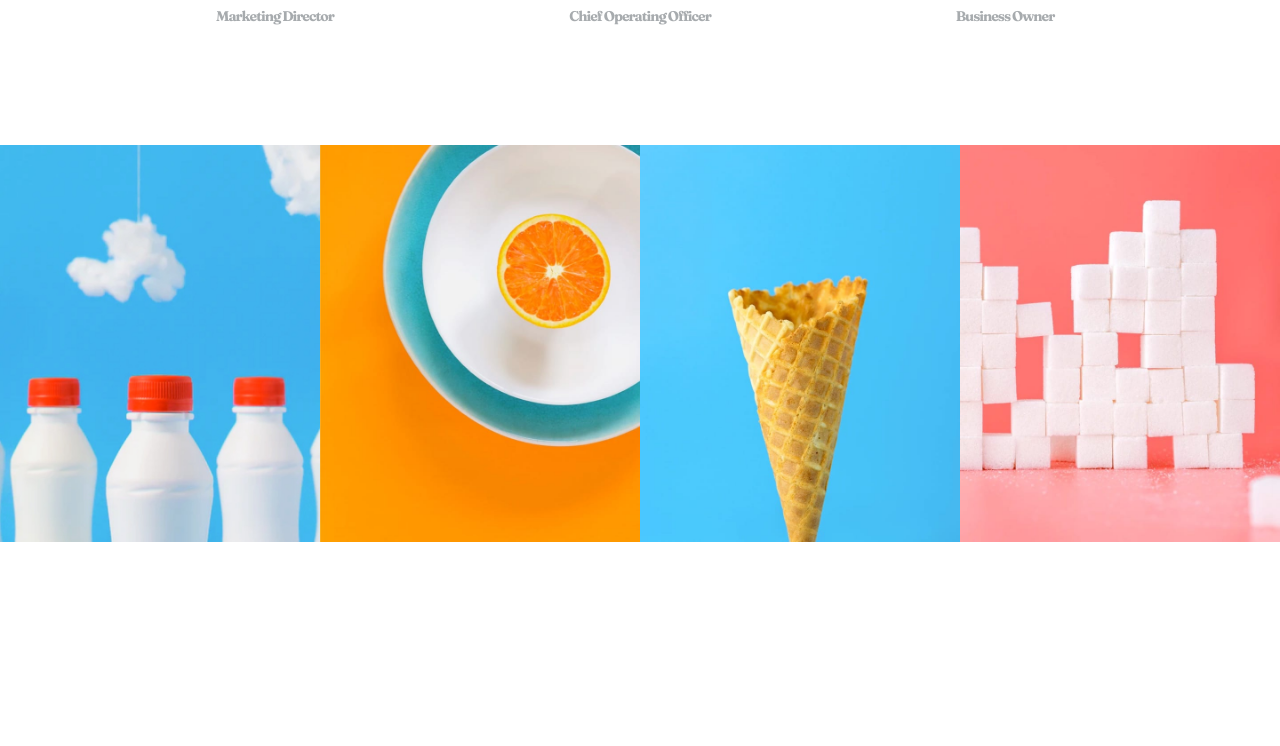
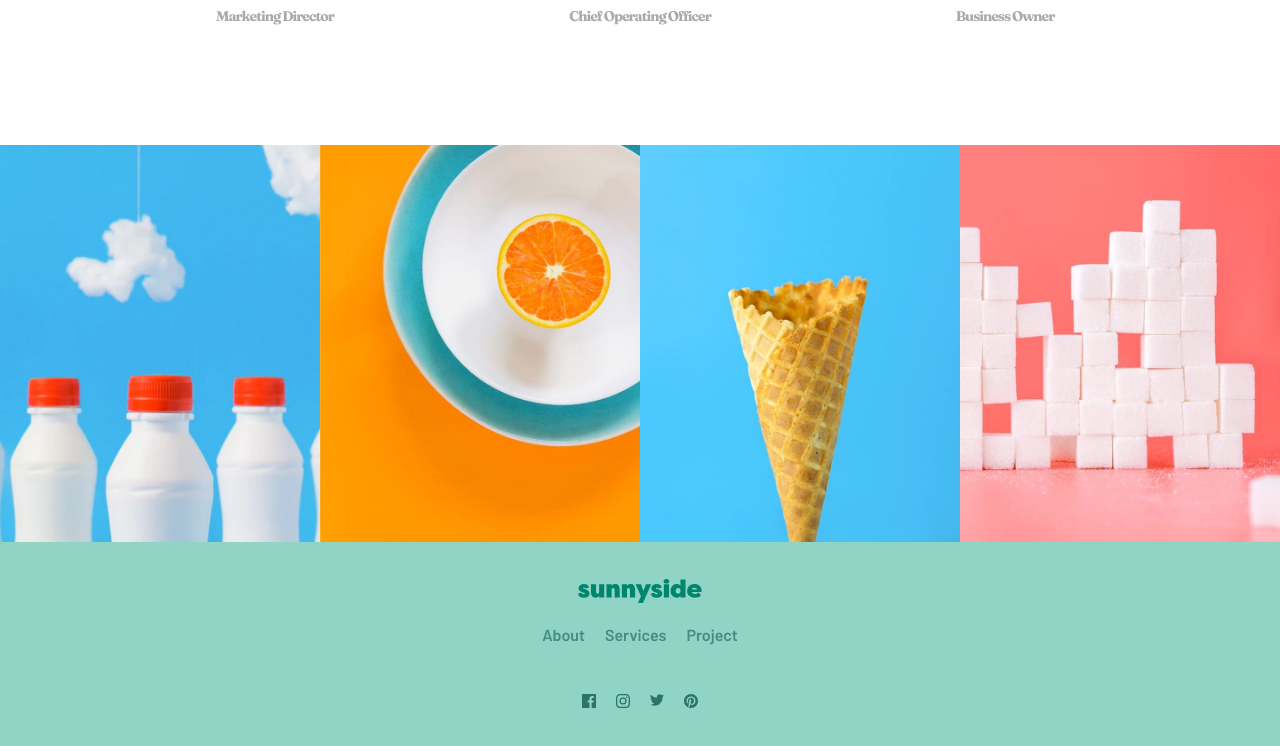
Before and after one commit to Hadirizaldi/documentation_dicoding_learning, a website: page dasarPemrogramanWeb/tugas-akhir/index.html in a window 1280 px wide. Shown: the part 3041-3787 px from the top of the page. Before the commit the page ends 3585 px from the top, so only its background shows below. Drawn offline with Linux system fonts and the light colour scheme.

Commit message:
dasarpemrogramanweb tugas-akhir footer selesai

```diff
--- a/dasarPemrogramanWeb/tugas-akhir/assets/sass/page/_home.scss
+++ b/dasarPemrogramanWeb/tugas-akhir/assets/sass/page/_home.scss
@@ -3,3 +3,4 @@
 @import "../layout/services";
 @import "../layout/testimonial";
 @import "../layout/project";
+@import "../layout/footer";
--- a/dasarPemrogramanWeb/tugas-akhir/index.html
+++ b/dasarPemrogramanWeb/tugas-akhir/index.html
@@ -10,7 +10,7 @@
       rel="icon"
       type="image/png"
       sizes="32x32"
-      href="./images/favicon-32x32.png"
+      href="assets/images/favicon-32x32.png"
     />
     <link
       rel="icon"
@@ -223,6 +223,47 @@
       </section>
     </main>
     <!-- ====== Footer ======= -->
-    <footer></footer>
+    <footer class="footer">
+      <div class="footer__img-box">
+        <img src="assets/images/logo.svg" alt="" class="footer-logo" />
+      </div>
+      <div class="footer__menu-box">
+        <ul class="list">
+          <li class="list__item">
+            <a href="#about" class="list__item__link">about</a>
+          </li>
+          <li class="list__item">
+            <a href="#services" class="list__item__link">services</a>
+          </li>
+          <li class="list__item">
+            <a href="#project" class="list__item__link">project</a>
+          </li>
+        </ul>
+      </div>
+      <div class="footer__social-box">
+        <ul class="social-media">
+          <li>
+            <a href="/"
+              ><img src="assets/images/icon-facebook.svg" alt="facebook"
+            /></a>
+          </li>
+          <li>
+            <a href="/"
+              ><img src="assets/images/icon-instagram.svg" alt="instagram"
+            /></a>
+          </li>
+          <li>
+            <a href="/"
+              ><img src="assets/images/icon-twitter.svg" alt="twitter"
+            /></a>
+          </li>
+          <li>
+            <a href="/"
+              ><img src="assets/images/icon-pinterest.svg" alt="pinterest"
+            /></a>
+          </li>
+        </ul>
+      </div>
+    </footer>
   </body>
 </html>
```
Also changed, not shown: dasarPemrogramanWeb/tugas-akhir/assets/css/style.css.
